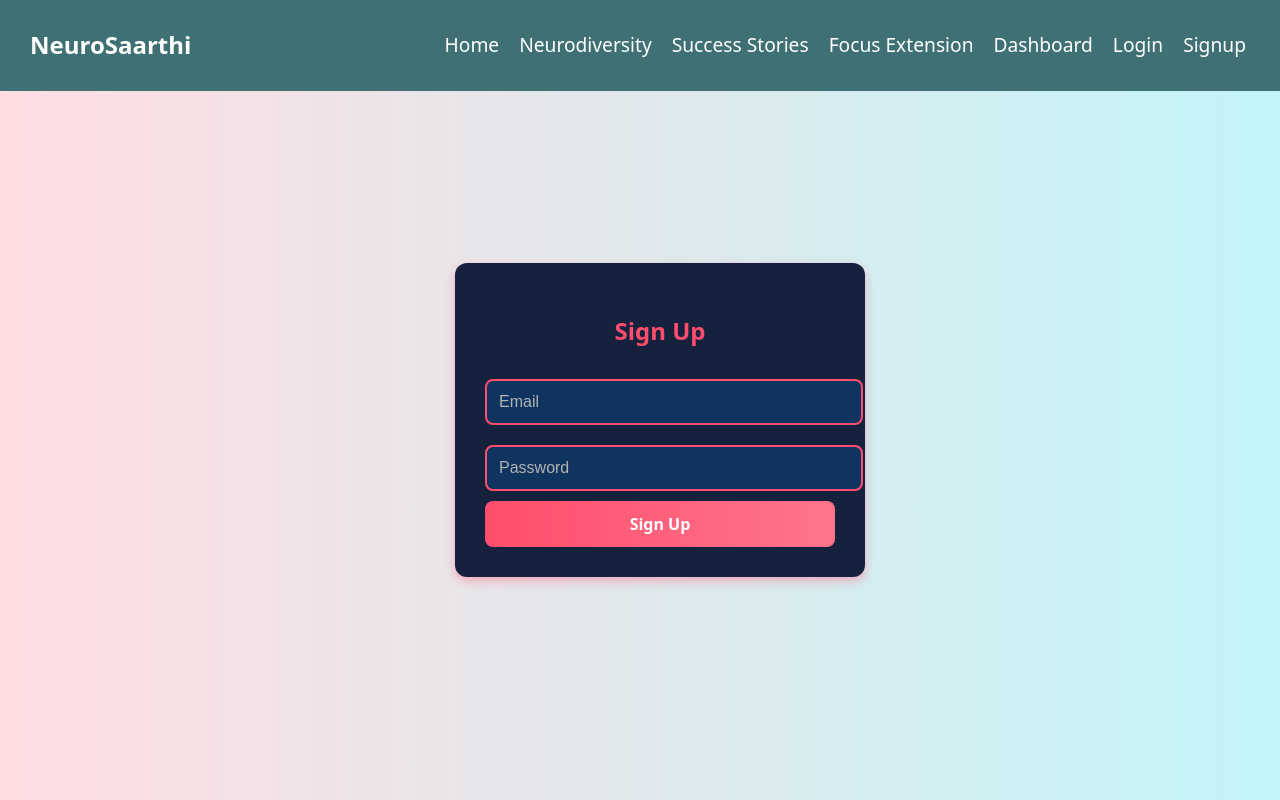
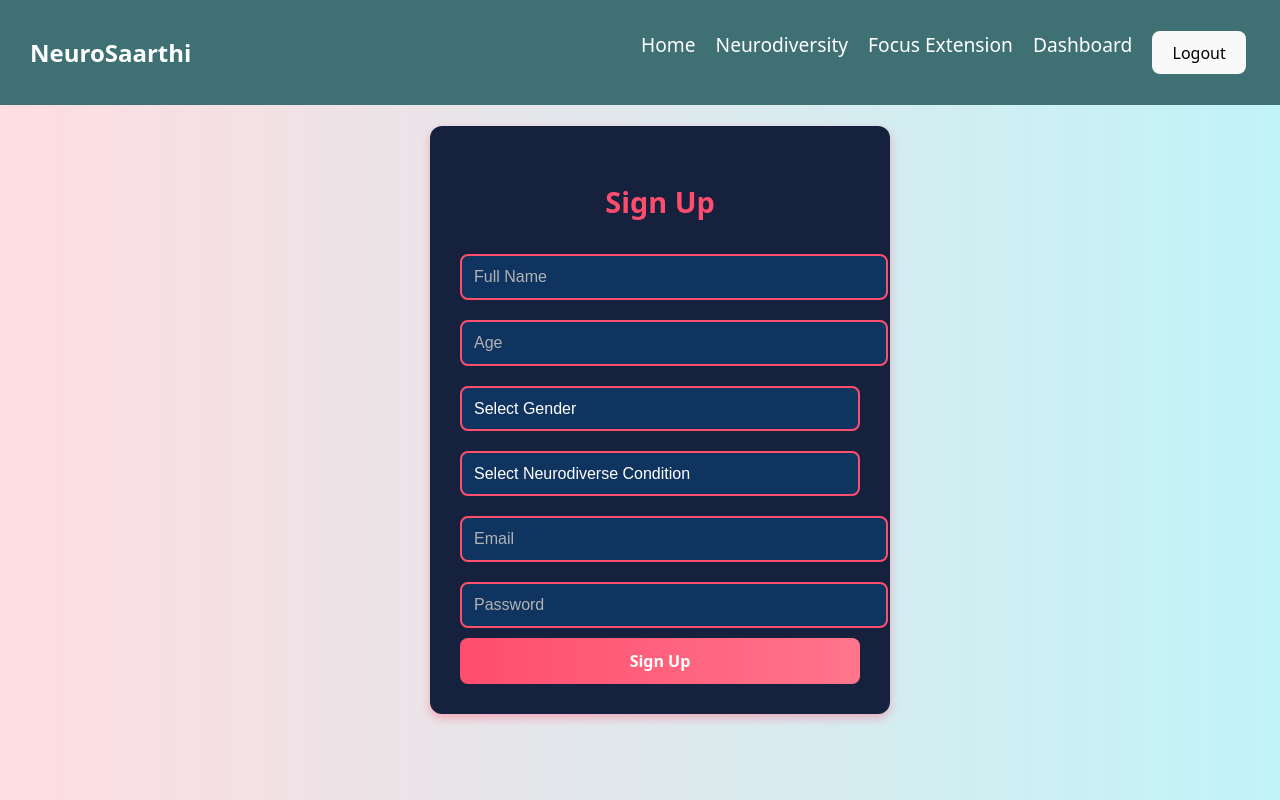
Before and after one commit to Cephei18/NeuroSaarthi, a React (Vite) app: page /signup in a window 1280 px wide. Shown: the top 800 px of the page. Built offline with nearby package versions, Linux system fonts and the light colour scheme; no server answers; sample sign-in values are in the browser's storage.

Commit message:
Updated feature XYZ

```diff
--- a/package.json
+++ b/package.json
@@ -19,6 +19,7 @@
     "mind-ar": "^1.2.5",
     "react": "^19.0.0",
     "react-dom": "^19.0.0",
+    "react-firebase-hooks": "^5.1.1",
     "react-router-dom": "^7.3.0",
     "tesseract.js": "^6.0.0",
     "three": "^0.174.0"
--- a/src/App.css
+++ b/src/App.css
@@ -1066,8 +1066,8 @@ ol {
   }
 }
 
-/* 🔹 Full Page Centering */
-.signup-page {
+/* 🔹 Signup Form Container */
+.Signup-page {
   display: flex;
   justify-content: center;
   align-items: center;
@@ -1075,26 +1075,27 @@ ol {
   width: 100vw; /* Full viewport width */
   padding: 20px;
 }
-
-/* 🔹 Signup Container */
 .signup-container {
-  background-color: #16213e;  /* Slightly lighter dark blue */
+  background-color: #16213e; /* Dark blue */
   padding: 30px;
   border-radius: 12px;
   box-shadow: 0px 4px 10px rgba(255, 77, 109, 0.4);
   text-align: center;
-  width: 100%;
-  max-width: 350px;  /* Ensures it doesn’t get too wide */
+  width: 400px;
+  margin: 50px auto; /* Centering the container */
+  animation: fadeIn 0.5s ease-in-out;
 }
 
 /* 🔹 Heading */
 .signup-container h2 {
   color: #ff4d6d; /* Pink */
   margin-bottom: 20px;
+  font-size: 1.8rem;
 }
 
 /* 🔹 Input Fields */
-.signup-container input {
+.signup-container input,
+.signup-container select {
   width: 100%;
   padding: 12px;
   margin: 10px 0;
@@ -1103,11 +1104,30 @@ ol {
   background: #0f3460;
   color: #ffffff;
   font-size: 1rem;
+  outline: none;
+  transition: border 0.3s ease-in-out;
 }
 
-/* 🔹 Input Placeholder */
+/* 🔹 Input Fields Hover Effect */
+.signup-container input:focus,
+.signup-container select:focus {
+  border-color: #ff758c;
+}
+
+/* 🔹 Placeholder Text */
 .signup-container input::placeholder {
   color: #b3b3b3;
+}
+
+/* 🔹 Dropdown Styling */
+.signup-container select {
+  appearance: none; /* Removes default dropdown styling */
+  cursor: pointer;
+}
+
+/* 🔹 Dropdown Arrow */
+.signup-container select::-ms-expand {
+  display: none;
 }
 
 /* 🔹 Submit Button */
@@ -1129,12 +1149,27 @@ ol {
   transform: scale(1.05);
 }
 
+/* 🔹 Fade In Animation */
+@keyframes fadeIn {
+  from {
+    opacity: 0;
+    transform: translateY(-10px);
+  }
+  to {
+    opacity: 1;
+    transform: translateY(0);
+  }
+}
+
 /* 🔹 Responsive Design */
-@media (max-width: 400px) {
+@media (max-width: 450px) {
   .signup-container {
     width: 90%;
+    padding: 20px;
   }
 }
+
+
 
 /* 🔹 Dashboard Container */
 .dashboard-container {
@@ -1185,16 +1220,16 @@ ol {
 }
 
 /* 🔹 Other Sections (Arranged in Grid Below Profile) */
-.dashboard-sections {
+/* .dashboard-sections {
   display: grid;
   grid-template-columns: repeat(auto-fit, minmax(250px, 1fr));
   gap: 15px;
   width: 100vw;
   max-width: 800px;
-}
+} */
 
 /* 🔹 Individual Cards */
-.dashboard-card {
+/* .dashboard-card {
   background: #1a1a2e;
   color: white;
   padding: 15px;
@@ -1210,24 +1245,23 @@ ol {
 
 .dashboard-card p {
   font-size: 1rem;
-}
+} */
 
 /* 🔹 Responsive Design */
-@media (max-width: 768px) {
+/* @media (max-width: 768px) {
   .profile-card {
       flex-direction: column;
       text-align: center;
       padding: 15px;
-  }
+  } */
 
-  .profile-card img {
+  /* .profile-card img {
       margin-bottom: 10px;
   }
 
   .dashboard-sections {
       grid-template-columns: 1fr; /* Stacks cards on small screens */
-  }
-}
+
 /* 🔹 Footer Styling */
 .footer {
   background-color: #1a1a2e; /* Dark Theme */
@@ -1302,3 +1336,26 @@ ol {
   font-size: 0.9rem;
   color: #bbbbbb;
 }
+.dashboard-container {
+  text-align: center;
+  padding: 40px;
+  color: white;
+}
+
+.welcome-text {
+  font-size: 3rem;
+  font-weight: bold;
+  color: #000000;
+  font-family: "Poppins", sans-serif;
+  white-space: nowrap;
+  overflow: hidden;
+  border-right: 3px solid #100104; /* Blinking cursor effect */
+  display: inline-block;
+  animation: blinkCursor 0.8s infinite;
+}
+
+@keyframes blinkCursor {
+  50% {
+    border-color: transparent;
+  }
+}
--- a/src/App.jsx
+++ b/src/App.jsx
@@ -1,5 +1,8 @@
 import React from "react";
-import { BrowserRouter as Router, Routes, Route } from "react-router-dom";
+import { BrowserRouter as Router, Routes, Route, Navigate } from "react-router-dom";
+import { auth } from "./firebase"; // Import Firebase auth
+import { useAuthState } from "react-firebase-hooks/auth"; // Firebase login tracking
+
 import Home from "./components/Home";
 import Navbar from "./components/Navbar";
 import Dashboard from "./components/Dashboard";
@@ -14,16 +17,18 @@ import Certification from "./components/Certification";
 import FocusExtension from "./components/FocusExtension";
 import Signup from "./components/Signup";
 import Login from "./components/Login";
-import Footer from "./components/Footer"; // ✅ Footer imported at bottom
+import Footer from "./components/Footer";
 
 const App = () => {
+  const [user] = useAuthState(auth); // Track user login state
+
   return (
     <Router>
-      <Navbar /> {/* ✅ Navbar at the top */}
+      <Navbar isLoggedIn={user} /> {/* Pass login state to Navbar */}
 
       <Routes>
         <Route path="/" element={<Home />} />
-        <Route path="/dashboard" element={<Dashboard />} />
+        <Route path="/dashboard" element={user ? <Dashboard /> : <Navigate to="/login" />} />
         <Route path="/neurodiversity" element={<Neurodiversity />} />
         <Route path="/dyslexia" element={<Dyslexia />} />
         <Route path="/adhd" element={<ADHD />} />
@@ -37,7 +42,7 @@ const App = () => {
         <Route path="/login" element={<Login />} />
       </Routes>
 
-      <Footer /> {/* ✅ Footer at the bottom */}
+      <Footer />
     </Router>
   );
 };
--- a/src/Firebase.js
+++ b/src/Firebase.js
@@ -1,6 +1,8 @@
 // ✅ Firebase Configuration File (src/firebase.js)
 import { initializeApp } from "firebase/app";
 import { getAuth } from "firebase/auth";
+import { getFirestore } from "firebase/firestore";  // Firestore
+
 
 const firebaseConfig = {
     apiKey: "AIzaSyCkAQKfBvzEBit4nhIFrlDbvHPq0QWhHHs",
@@ -14,5 +16,7 @@ const firebaseConfig = {
 // Initialize Firebase
 const app = initializeApp(firebaseConfig);
 const auth = getAuth(app);
+const db = getFirestore(app); // Initialize Firestore
 
-export { auth };
+
+export { auth, db };
--- a/src/components/Navbar.jsx
+++ b/src/components/Navbar.jsx
@@ -1,19 +1,32 @@
 import React from "react";
-import "../App.css"; // Import CSS file
-import { Link } from "react-router-dom"; // For navigation
+import { Link } from "react-router-dom";
+import { auth } from "../firebase";
+import { signOut } from "firebase/auth";
 
-const Navbar = () => {
+const Navbar = ({ isLoggedIn }) => {
   return (
     <nav className="navbar">
-      <div className="logo">NeuroSaarthi</div> {/* App Name */}
+      <div className="logo">NeuroSaarthi</div>
       <ul className="nav-links">
-        <li><Link to="/">Home</Link></li>
-        <li><Link to="/neurodiversity">Neurodiversity</Link></li>
-        <li><Link to="/SuccessStories">Success Stories</Link></li>
-        <li><Link to="/focus-extension">Focus Extension</Link></li>
-        <li><Link to="/dashboard">Dashboard</Link></li> {/* Dashboard Link */}
-        <li><Link to="/login">Login</Link></li> {/* ✅ Login Link */}
-        <li><Link to="/signup">Signup</Link></li> {/* ✅ Signup Link */}
+        {isLoggedIn ? (
+          <>
+            <li><Link to="/">Home</Link></li>
+            <li><Link to="/neurodiversity">Neurodiversity</Link></li>
+            <li><Link to="/focus-extension">Focus Extension</Link></li>
+            <li><Link to="/dashboard">Dashboard</Link></li>
+            <li><button onClick={() => signOut(auth)}>Logout</button></li>
+
+          </>
+        ) : (
+          <>
+            <li><Link to="/">Home</Link></li>
+            <li><Link to="/neurodiversity">Neurodiversity</Link></li>
+            <li><Link to="/successstories">Success Stories</Link></li>
+            <li><Link to="/focus-extension">Focus Extension</Link></li>
+            <li><Link to="/login">Login</Link></li>
+            <li><Link to="/signup">Signup</Link></li>
+          </>
+        )}
       </ul>
     </nav>
   );
--- a/src/components/Signup.jsx
+++ b/src/components/Signup.jsx
@@ -1,35 +1,71 @@
 import React, { useState } from "react";
-import { auth } from "../firebase";
+import { auth, db } from "../firebase"; // Import Firestore
 import { createUserWithEmailAndPassword } from "firebase/auth";
+import { setDoc, doc } from "firebase/firestore"; // Firestore functions
 import { useNavigate } from "react-router-dom";
 
 const Signup = () => {
+  const [name, setName] = useState("");
+  const [age, setAge] = useState("");
+  const [gender, setGender] = useState("");
+  const [condition, setCondition] = useState("");
   const [email, setEmail] = useState("");
   const [password, setPassword] = useState("");
+
   const navigate = useNavigate();
 
   const handleSignup = async (e) => {
     e.preventDefault();
     try {
-      await createUserWithEmailAndPassword(auth, email, password);
-      navigate("/dashboard");  // Redirect to dashboard on successful signup
+      const userCredential = await createUserWithEmailAndPassword(auth, email, password);
+      const user = userCredential.user;
+
+      // Store additional details in Firestore
+      await setDoc(doc(db, "users", user.uid), {
+        name,
+        age,
+        gender,
+        condition,
+        email
+      });
+
+      navigate("/dashboard"); // Redirect to dashboard
     } catch (error) {
       console.error("Signup Error:", error.message);
     }
   };
 
   return (
-    <div className="signup-page">
+    <div className="Signup-page">
     <div className="signup-container">
       <h2>Sign Up</h2>
       <form onSubmit={handleSignup}>
+        <input type="text" placeholder="Full Name" onChange={(e) => setName(e.target.value)} required />
+        <input type="number" placeholder="Age" onChange={(e) => setAge(e.target.value)} required />
+
+        {/* Gender Selection */}
+        <select onChange={(e) => setGender(e.target.value)} required>
+          <option value="">Select Gender</option>
+          <option value="Male">Male</option>
+          <option value="Female">Female</option>
+          <option value="Other">Other</option>
+        </select>
+
+        {/* Neurodiverse Condition Selection */}
+        <select onChange={(e) => setCondition(e.target.value)} required>
+          <option value="">Select Neurodiverse Condition</option>
+          <option value="Dyslexia">Dyslexia</option>
+          <option value="ADHD">ADHD</option>
+          <option value="Autism">Autism</option>
+        </select>
+
         <input type="email" placeholder="Email" onChange={(e) => setEmail(e.target.value)} required />
         <input type="password" placeholder="Password" onChange={(e) => setPassword(e.target.value)} required />
+
         <button type="submit">Sign Up</button>
       </form>
     </div>
     </div>
-
   );
 };
 
```
Also changed, not shown: src/components/Dashboard.jsx (+23 -30 lines), 1 other file (tests, documents, lock files or other folders). Lines whose indentation alone changed are shown as unchanged.
